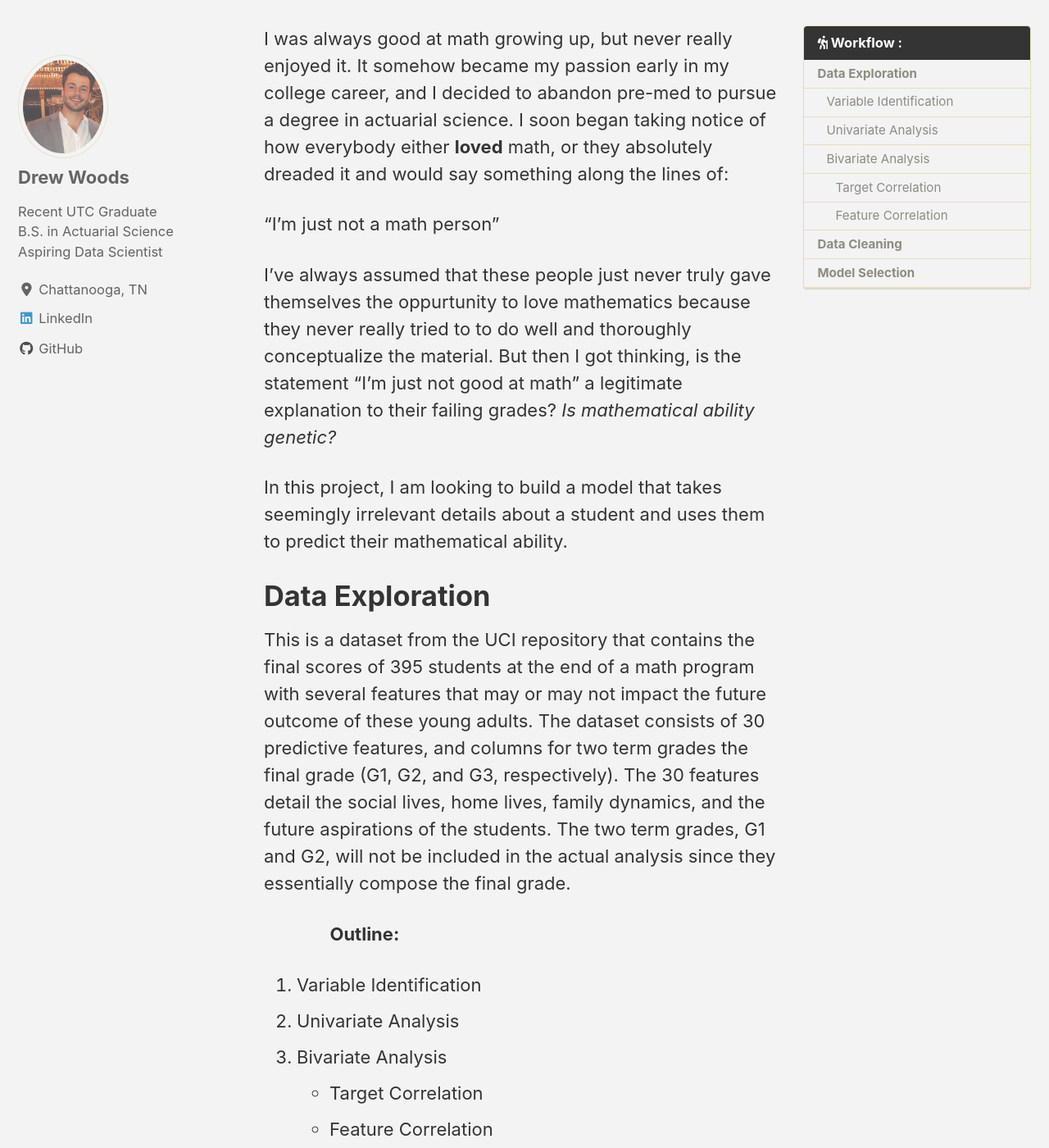
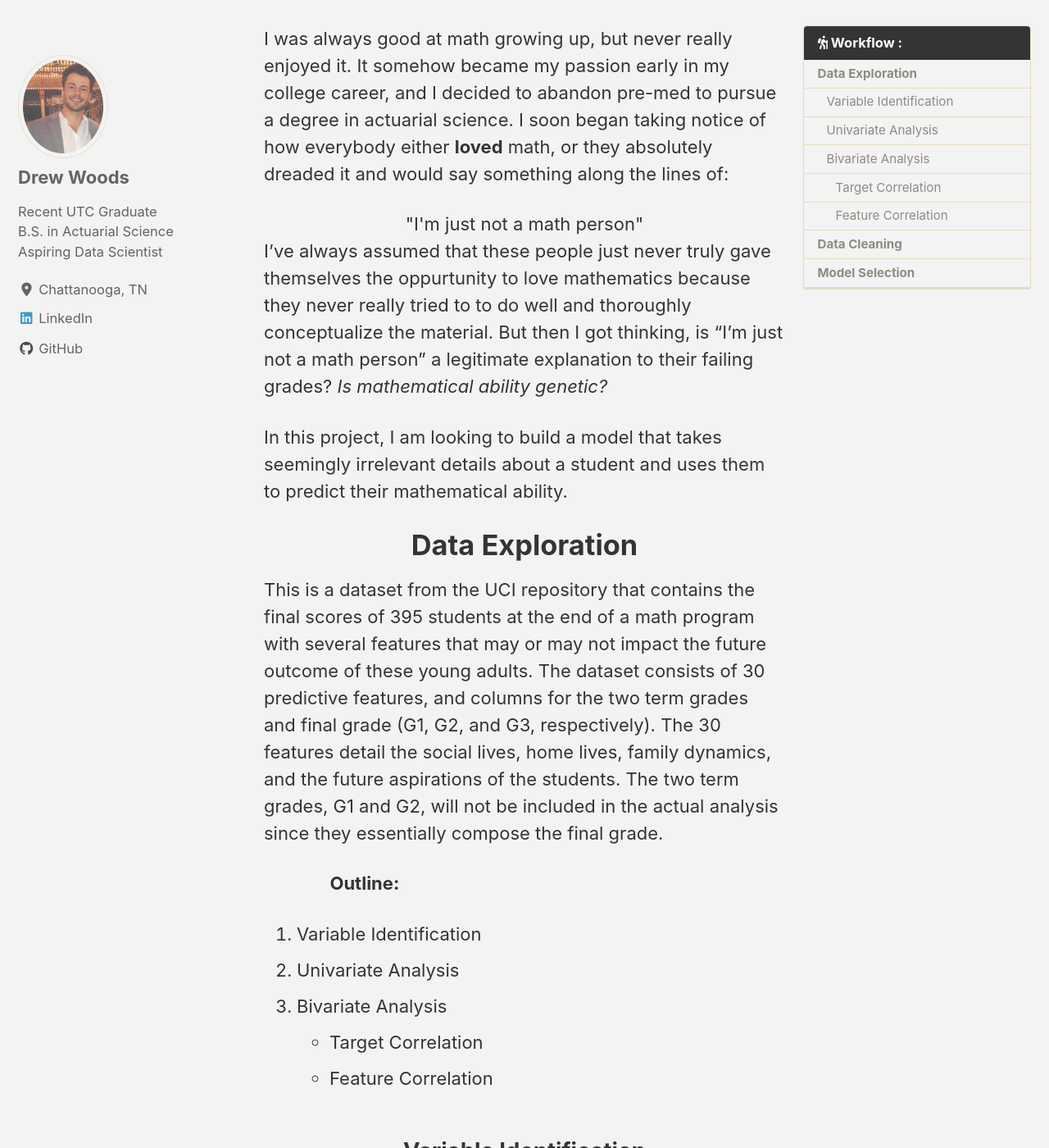
Before and after one commit to backdoordata/backdoordata.github.io, a Jekyll site: the page built from _posts/2020-03-22-Math_Students_ML.md, in a window 1280 px wide and 1400 px high, scrolled down 664 px. Shown: the whole window at 82% size. Built offline with Jekyll 4.4.1, drawn with Linux system fonts in a browser that asks for light colours; cached includes are drawn as plain includes; nearby versions of some CDN libraries.

Commit message:
ML Proj1

````diff
--- a/_posts/2020-03-22-Math_Students_ML.md
+++ b/_posts/2020-03-22-Math_Students_ML.md
@@ -17,15 +17,15 @@ toc_icon: "hiking"
 ---
 I was always good at math growing up, but never really enjoyed it. It somehow became my passion early in my college career, and I decided to abandon pre-med to pursue a degree in actuarial science. I soon began taking notice of how everybody either **loved** math, or they absolutely dreaded it and would say something along the lines of:
 
-"I'm just not a math person"
+<center>"I'm just not a math person"</center>
 
-I've always assumed that these people just never truly gave themselves the oppurtunity to love mathematics because they never really tried to to do well and thoroughly conceptualize the material. But then I got thinking, is the statement "I'm just not good at math" a legitimate explanation to their failing grades? *Is mathematical ability genetic?*
+I've always assumed that these people just never truly gave themselves the oppurtunity to love mathematics because they never really tried to to do well and thoroughly conceptualize the material. But then I got thinking, is "I'm just not a math person" a legitimate explanation to their failing grades? *Is mathematical ability genetic?*
 
 In this project, I am looking to build a model that takes seemingly irrelevant details about a student and uses them to predict their mathematical ability.
 
 
-# Data Exploration
-This is a dataset from the UCI repository that contains the final scores of 395 students at the end of a math program with several features that may or may not impact the future outcome of these young adults. The dataset consists of 30 predictive features, and columns for two term grades the final grade (G1, G2, and G3, respectively). The 30 features detail the social lives, home lives, family dynamics, and the future aspirations of the students. The two term grades, G1 and G2, will not be included in the actual analysis since they essentially compose the final grade.
+<h1><center>Data Exploration</center></h1>
+This is a dataset from the UCI repository that contains the final scores of 395 students at the end of a math program with several features that may or may not impact the future outcome of these young adults. The dataset consists of 30 predictive features, and columns for the two term grades and final grade (G1, G2, and G3, respectively). The 30 features detail the social lives, home lives, family dynamics, and the future aspirations of the students. The two term grades, G1 and G2, will not be included in the actual analysis since they essentially compose the final grade.
 
 
 
@@ -36,7 +36,7 @@ This is a dataset from the UCI repository that contains the final scores of 395
    * Target Correlation
    * Feature Correlation
 
-## Variable Identification
+<h2><center>Variable Identification</center></h2>
 
 The 30 predictive features are all categorical, and consist of both ordinal and nominal data.
 
@@ -87,7 +87,7 @@ The 30 predictive features are all categorical, and consist of both ordinal and
 
 **At the top of the page is a link that will redirect you to the Kaggle post where this dataset can be found!**
 
-## Univariate Analysis
+<h2><center>Univariate Analysis</center></h2>
 The ordinal features are all integer values, and the nominal features are all strings. Let's take a look at the distributions of the 13 ordinal features.
 
 
@@ -116,7 +116,7 @@ Right away we can see that some of the features have categories with hardly any
 
 The shift in distributions of the three grades is rather interesting. You can see how the grades were more spread out and typically worse in the first term (G1), the students started to pick their grades up a bit in the second term (G2), and then the final grade (G3) resembles a normal distributaion (excluding the 0 values) with mean ~11.
 
-## Bivariate Analysis
+<h2><center>Bivariate Analysis</center></h2>
 
 I'm building a classifier to predict whether a student will either pass or fail the course, so I need to define a threshold for G3 (which ranges from 0-20). The minimum passing grade in the U.S. education system is typically considered to be D minus. In the case at hand, any student whose G3 value is less than 12 will be classified as failed, and the rest are classified as passing.
 (**Note:** In this section the target labels are "pass"/"fail", but afterwards they will just be 0's and 1's.)
@@ -126,7 +126,7 @@ I'm building a classifier to predict whether a student will either pass or fail
 stud['PASS/FAIL'] = stud['G3'].apply(lambda x: 'FAIL' if x<12 else 'PASS')
 ```
 
-<h3><center>Target Correlation</center></h3>
+### Target Correlation
 
 First, I want to evaluate how the individual features correlate to the target variable. I will use seaborn to help visualize the pass/fail frequencies of each feature.
 
@@ -326,7 +326,7 @@ print("On average, females spend",
     However, 47.06 % of males scored a passing grade, while the female percentage was only 35.58 %.
 
 
-# Data Cleaning
+<h1><center>Data Cleaning</center></h1>
 With only 395 samples, I'd like to retain as many of them as possible. However, including the underrepresented categories we saw in the univariate analysis would ultimately result in a poor model.
 Let's take another look at them.
 
@@ -500,7 +500,7 @@ There are still a few features I feel like would be irrelevant to passing a math
 
 Furthermore, the resulting dataset has 27 features, and 385 samples.
 
-# Model Selection
+<h1><center>Model Selection</center></h1>
 * K-Nearest Neighbors
 * Suport Vector Classifier
 * Logistic Regression
````
